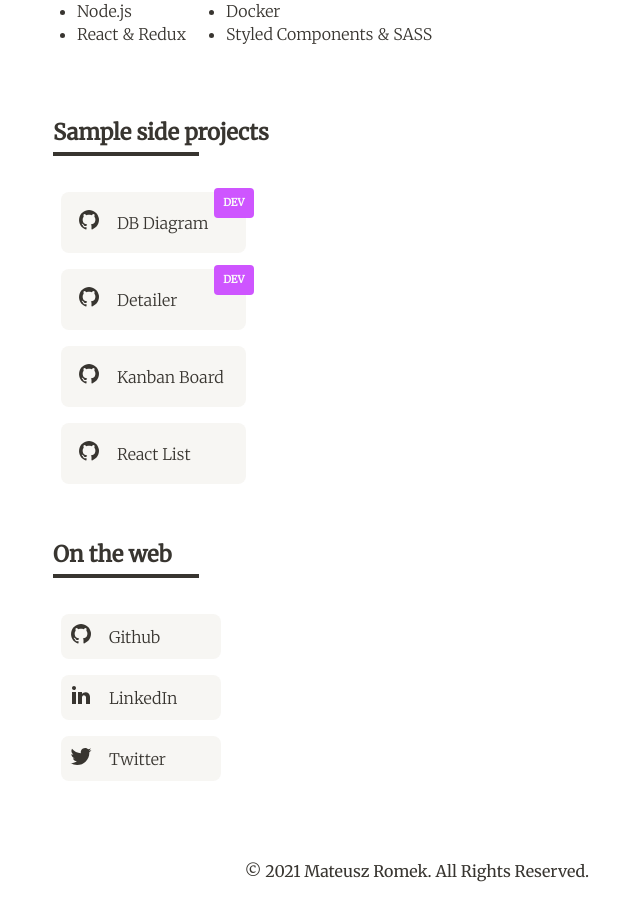
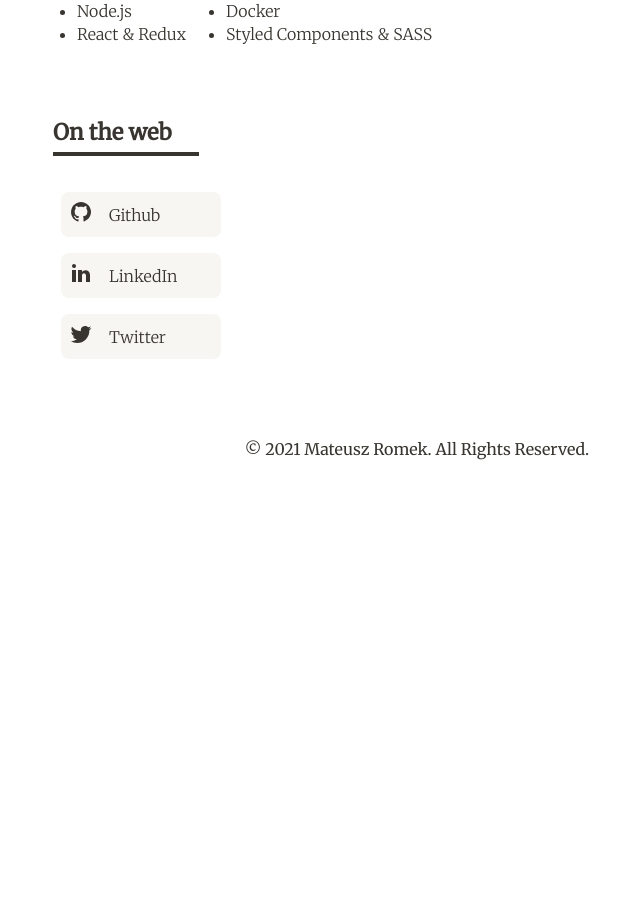
Before and after one commit to MateuszRomek/new-portfolio, a Next.js app: page / in a window 1280 px wide. Shown: the part 786-1706 px from the top of the page, without its empty margins (223-863 px from the left). After the commit the page ends 1341 px from the top, so only its background shows below. Built offline with nearby package versions, Linux system fonts and the light colour scheme.

Commit message:
remove projects component

```diff
--- a/components/GhProjects.tsx
+++ /dev/null
@@ -1,89 +0,0 @@
-import styled from "@emotion/styled";
-import React from "react";
-
-import GithubIcon from "../assets/github.svg";
-import { useDarkModeContext } from "../context/darkModeContext";
-import { Bar } from "./Bar";
-
-const GhLink = styled.a`
-  margin-top: ${(props) => props.theme.spacing(2)}px;
-  display: inline-block;
-
-  &:hover ~ span {
-    transform: translateY(5px);
-  }
-`;
-
-const LinkContainer = styled.div`
-  position: relative;
-  width: 185px;
-`;
-
-const InProgress = styled.span<{ isDarkMode: boolean | null | undefined }>`
-  display: block;
-  position: absolute;
-  top: ${(props) => props.theme.spacing(1.5)}px;
-  right: -${(props) => props.theme.spacing(1)}px;
-  border-radius: ${(props) => props.theme.spacing(0.5)}px;
-  padding: ${(props) =>
-    `${props.theme.spacing(0.5)}px ${props.theme.spacing(1.2)}px`};
-  text-transform: uppercase;
-  font-size: ${(props) => props.theme.spacing(1.3)}px;
-  font-weight: 600;
-  z-index: 10;
-  background-color: ${(props) => (props.isDarkMode ? "#FFEB6C" : "#CE55FF")};
-  color: ${(props) => (props.isDarkMode ? "#383530" : "#FAFAFA")};
-  transition: all 0.4s ease;
-`;
-
-const projects = [
-  {
-    name: "DB Diagram",
-    link: "https://github.com/MateuszRomek/db-diagram",
-    inProgress: true,
-  },
-  {
-    name: "Detailer",
-    link: "https://github.com/MateuszRomek/detaling",
-    inProgress: true,
-  },
-  {
-    name: "Kanban Board",
-    link: "https://github.com/MateuszRomek/Kanban-Board",
-    inProgress: false,
-  },
-  {
-    name: "React List",
-    link: "https://github.com/MateuszRomek/reactList",
-    inProgress: false,
-  },
-];
-
-export const GhProjects = () => {
-  const context = useDarkModeContext();
-
-  return (
-    <>
-      {projects.map((project) => (
-        <LinkContainer key={project.name}>
-          <GhLink
-            href={project.link}
-            target="_blank"
-            referrerPolicy="no-referrer"
-            rel="noreferrer"
-          >
-            <Bar
-              text={project.name}
-              icon={GithubIcon}
-              justifyContent="flex-start"
-              width={185}
-            />
-          </GhLink>
-          {project.inProgress && (
-            <InProgress isDarkMode={context.isDarkMode}>DEV</InProgress>
-          )}
-        </LinkContainer>
-      ))}
-    </>
-  );
-};
--- a/pages/index.tsx
+++ b/pages/index.tsx
@@ -5,7 +5,6 @@ import { Layout } from "../components/Layout";
 import { Navigation } from "../components/Navigation";
 import { Bar } from "../components/Bar";
 import { Content } from "../components/Content";
-import { GhProjects } from "../components/GhProjects";
 import { NamePosition } from "../components/NamePosition";
 import { Copyright } from "../components/Copyright";
 import { ContactLinks } from "../components/ContactLinks";
@@ -73,10 +72,6 @@ const Home: NextPage = () => {
           </Flex>
         </Content>
 
-        <Content title="Sample side projects">
-          <GhProjects />
-        </Content>
-
         <Content title="On the web">
           <ContactLinks />
         </Content>
```
